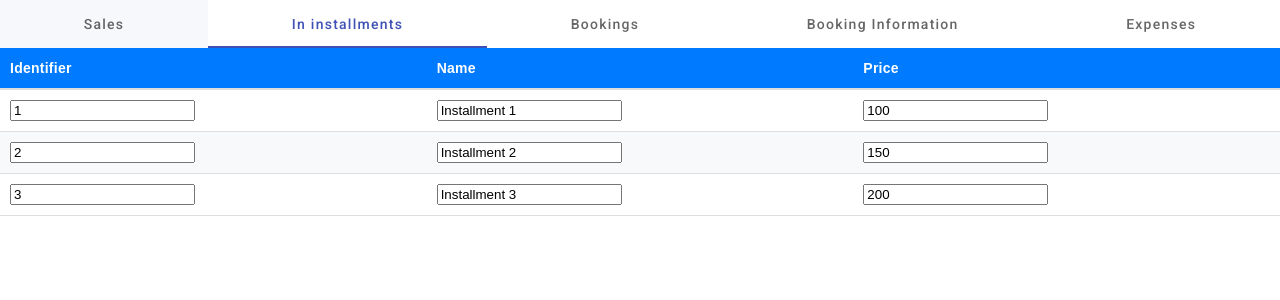
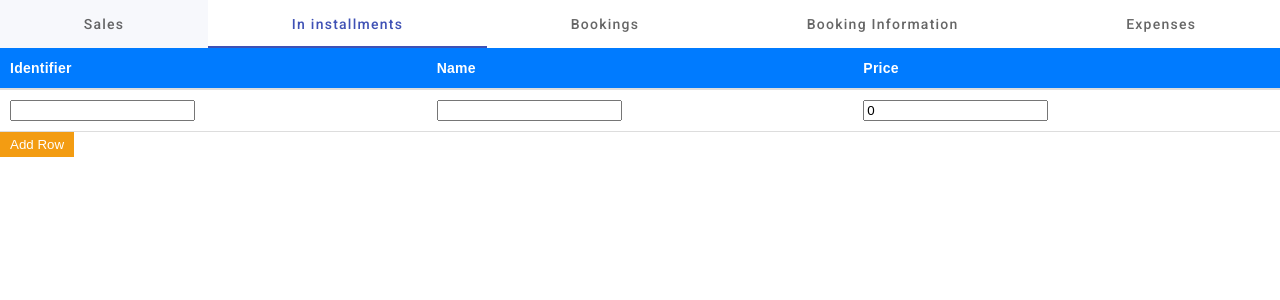
Before and after one commit to dialxgopin/point-of-sale, an Angular app: page / in a window 1280 px wide. Both pictures are taken after a click on the tab "In installments". Shown: the top 300 px of the page. Built offline with nearby package versions, Linux system fonts and the light colour scheme.

Commit message:
Add and save induvidual installment rows

```diff
--- a/package.json
+++ b/package.json
@@ -24,6 +24,7 @@
     "@angular/router": "^16.1.0",
     "rxjs": "~7.8.0",
     "tslib": "^2.3.0",
+    "uuid": "^9.0.1",
     "zone.js": "~0.13.0"
   },
   "devDependencies": {
@@ -31,6 +32,7 @@
     "@angular/cli": "~16.1.0",
     "@angular/compiler-cli": "^16.1.0",
     "@types/jasmine": "~4.3.0",
+    "@types/uuid": "^9.0.4",
     "electron": "^26.1.0",
     "jasmine-core": "~4.6.0",
     "karma": "~6.4.0",
--- a/src/app/indexed-db.service.ts
+++ b/src/app/indexed-db.service.ts
@@ -33,7 +33,7 @@ export class IndexedDBService {
 
   private createStore(event: any) {
     const db = event.target.result;
-    db.createObjectStore(this.storeName, { keyPath: 'identifier' });
+    db.createObjectStore(this.storeName, { keyPath: 'id' });
   }
 
   saveData(data: any[]): Promise<void> {
--- a/src/app/installments/installments.component.html
+++ b/src/app/installments/installments.component.html
@@ -5,8 +5,9 @@
         <th>Price</th>
     </tr>
     <tr *ngFor="let installment of installmentsData; let i = index" rows>
-        <td><input type="number" [(ngModel)]="installment.identifier"></td>
-        <td><input type="text" [(ngModel)]="installment.name"></td>
-        <td><input type="number" [(ngModel)]="installment.price"></td>
+        <td><input name="identifier" type="text" [(ngModel)]="installment.identifier" (ngModelChange)="saveRow(i)"></td>
+        <td><input name="name" type="text" [(ngModel)]="installment.name" (ngModelChange)="saveRow(i)"></td>
+        <td><input name="price" type="number" [(ngModel)]="installment.price" (ngModelChange)="saveRow(i)"></td>
     </tr>
 </app-data-table>
+<button (click)="addRow()">Add Row</button>
--- a/src/app/installments/installments.component.ts
+++ b/src/app/installments/installments.component.ts
@@ -1,8 +1,10 @@
-import { Component, OnInit } from '@angular/core';
+import { Component } from '@angular/core';
 import { IndexedDBService } from '../indexed-db.service';
+import { v4 as uuidv4 } from 'uuid';
 
 interface Installment {
-  identifier: number;
+  id: string;
+  identifier: string;
   name: string;
   price: number;
 }
@@ -14,10 +16,7 @@ interface Installment {
 })
 export class InstallmentsComponent {
   installmentsData: Installment[] = [
-    { identifier: 1, name: 'Installment 1', price: 100 },
-    { identifier: 2, name: 'Installment 2', price: 150 },
-    { identifier: 3, name: 'Installment 3', price: 200 },
-    // Add more data as needed
+    { id: uuidv4(), identifier: '', name: '', price: 0 }
   ];
 
   private dbName = 'installmentsDB';
@@ -34,4 +33,15 @@ export class InstallmentsComponent {
   saveToIndexedDB() {
     this.indexedDBService.saveData(this.installmentsData);
   }
+
+  addRow() {
+    const newRow: Installment = { id: uuidv4(), identifier: '', name: '', price: 0 };
+    this.installmentsData.push(newRow);
+  }
+
+  saveRow(index: number) {
+    if (this.installmentsData[index].identifier) {
+      this.indexedDBService.saveData([this.installmentsData[index]]);
+    }
+  }
 }
```
Also changed, not shown: 2 other files (tests, documents, lock files or other folders).
